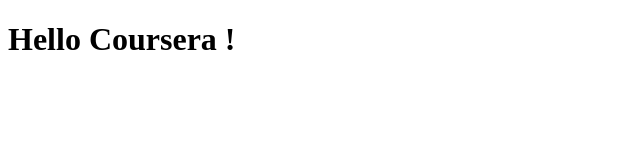
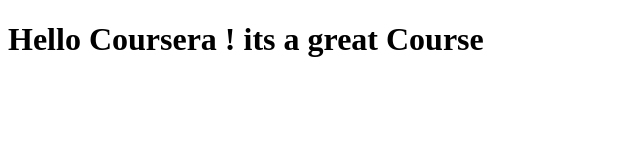
Before and after one commit to ashwinigokhale/Coursera-Test, a plain HTML site: page site/index.html in a window 1280 px wide. Shown: the whole page, without its empty margins (0-640 px from the left). Drawn offline with Linux system fonts and the light colour scheme.

Commit message:
Small Chnage to our page content.

```diff
--- a/site/index.html
+++ b/site/index.html
@@ -4,6 +4,6 @@
   <title> Hello Cousera </title>
 </head>
 <body>
-<h1> Hello Coursera ! </h1>
+<h1> Hello Coursera ! its a great Course</h1>
 </body>
 </html>
```
